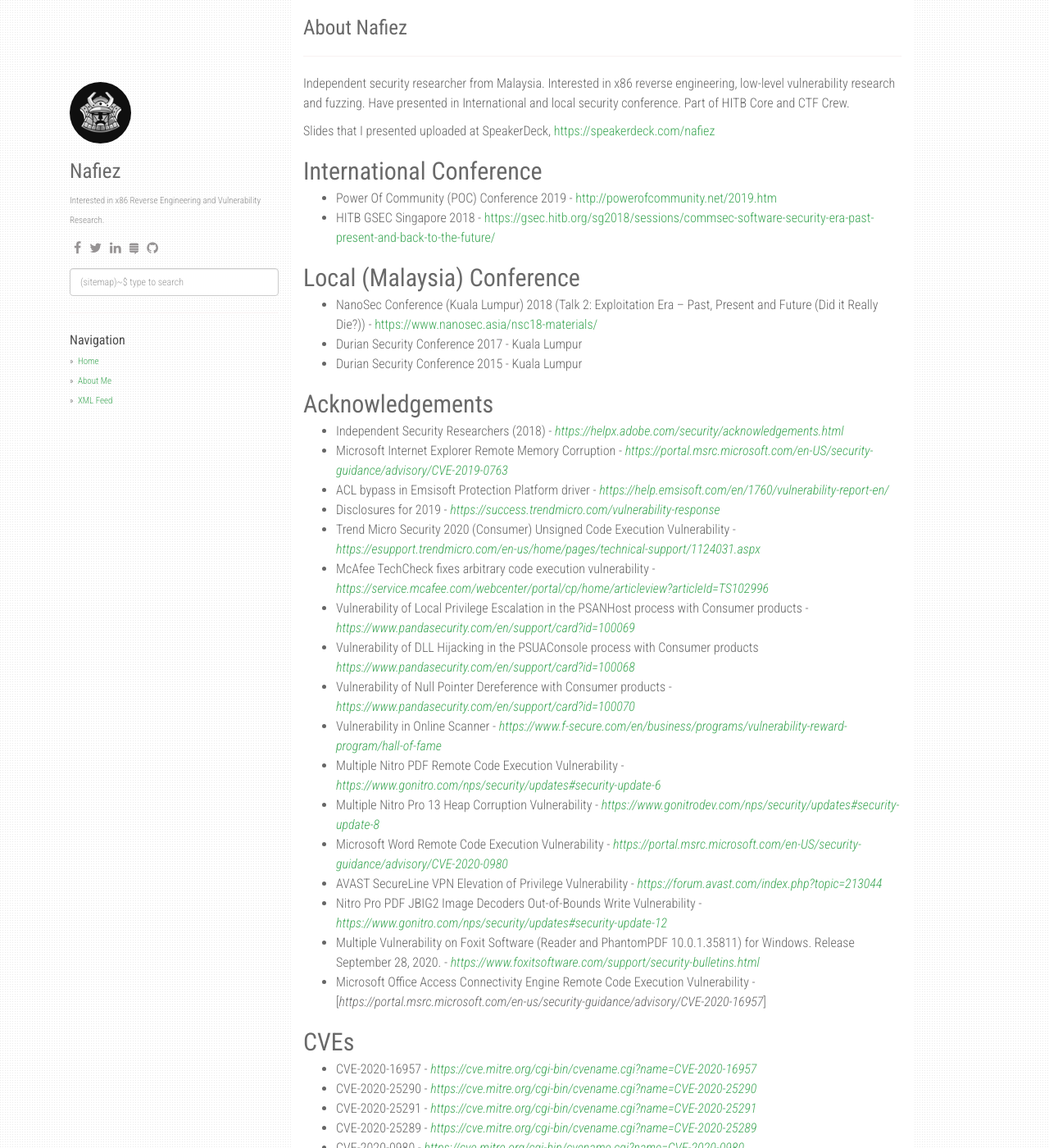
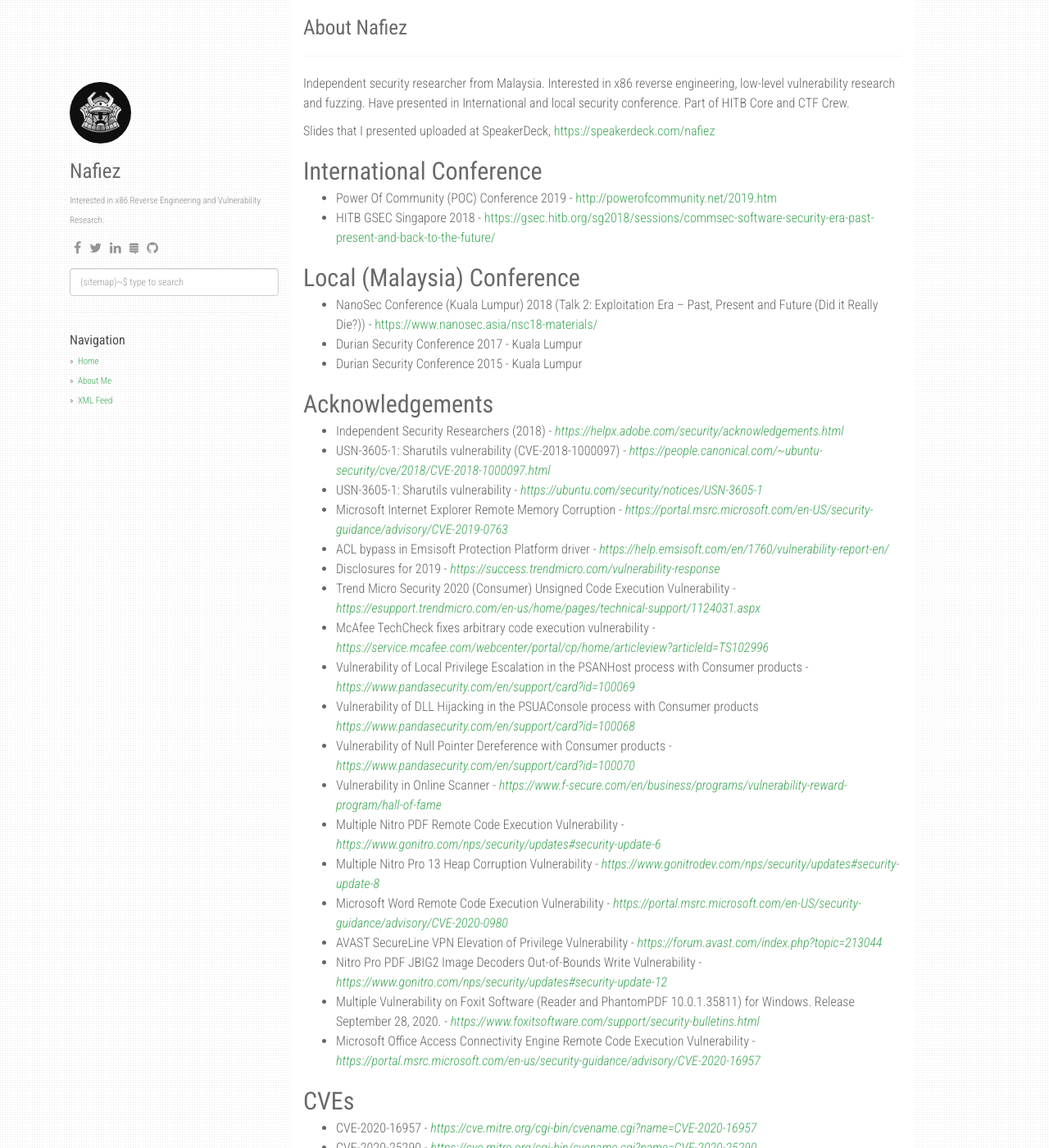
Before and after one commit to FazliMolaJan/nafiez.github.io, a Jekyll site: the page built from about.md, in a window 1280 px wide and 1400 px high. Shown: the whole window at 82% size. Built offline with Jekyll 4.4.1, drawn with Linux system fonts in a browser that asks for light colours; nearby versions of some CDN libraries.

Commit message:
Update about.md

```diff
--- a/about.md
+++ b/about.md
@@ -23,6 +23,8 @@ Local (Malaysia) Conference
 Acknowledgements
 ---
 - Independent Security Researchers (2018) - [_https://helpx.adobe.com/security/acknowledgements.html_](https://helpx.adobe.com/security/acknowledgements.html)
+- USN-3605-1: Sharutils vulnerability (CVE-2018-1000097) - [_https://people.canonical.com/~ubuntu-security/cve/2018/CVE-2018-1000097.html_](https://people.canonical.com/~ubuntu-security/cve/2018/CVE-2018-1000097.html)
+- USN-3605-1: Sharutils vulnerability - [_https://ubuntu.com/security/notices/USN-3605-1_](https://ubuntu.com/security/notices/USN-3605-1)
 - Microsoft Internet Explorer Remote Memory Corruption - [_https://portal.msrc.microsoft.com/en-US/security-guidance/advisory/CVE-2019-0763_](https://portal.msrc.microsoft.com/en-US/security-guidance/advisory/CVE-2019-0763)
 - ACL bypass in Emsisoft Protection Platform driver - [_https://help.emsisoft.com/en/1760/vulnerability-report-en/_](https://help.emsisoft.com/en/1760/vulnerability-report-en/)
 - Disclosures for 2019 - [_https://success.trendmicro.com/vulnerability-response_](https://success.trendmicro.com/vulnerability-response)
@@ -38,7 +40,7 @@ Acknowledgements
 - AVAST SecureLine VPN Elevation of Privilege Vulnerability - [_https://forum.avast.com/index.php?topic=213044_](https://forum.avast.com/index.php?topic=213044)
 - Nitro Pro PDF JBIG2 Image Decoders Out-of-Bounds Write Vulnerability - [_https://www.gonitro.com/nps/security/updates#security-update-12_](https://www.gonitro.com/nps/security/updates#security-update-12)
 - Multiple Vulnerability on Foxit Software (Reader and PhantomPDF 10.0.1.35811) for Windows. Release September 28, 2020. - [_https://www.foxitsoftware.com/support/security-bulletins.html_](https://www.foxitsoftware.com/support/security-bulletins.html)
-- Microsoft Office Access Connectivity Engine Remote Code Execution Vulnerability - [_https://portal.msrc.microsoft.com/en-us/security-guidance/advisory/CVE-2020-16957_]
+- Microsoft Office Access Connectivity Engine Remote Code Execution Vulnerability - [_https://portal.msrc.microsoft.com/en-us/security-guidance/advisory/CVE-2020-16957_](https://portal.msrc.microsoft.com/en-us/security-guidance/advisory/CVE-2020-16957)
 
 CVEs
 ----
```
